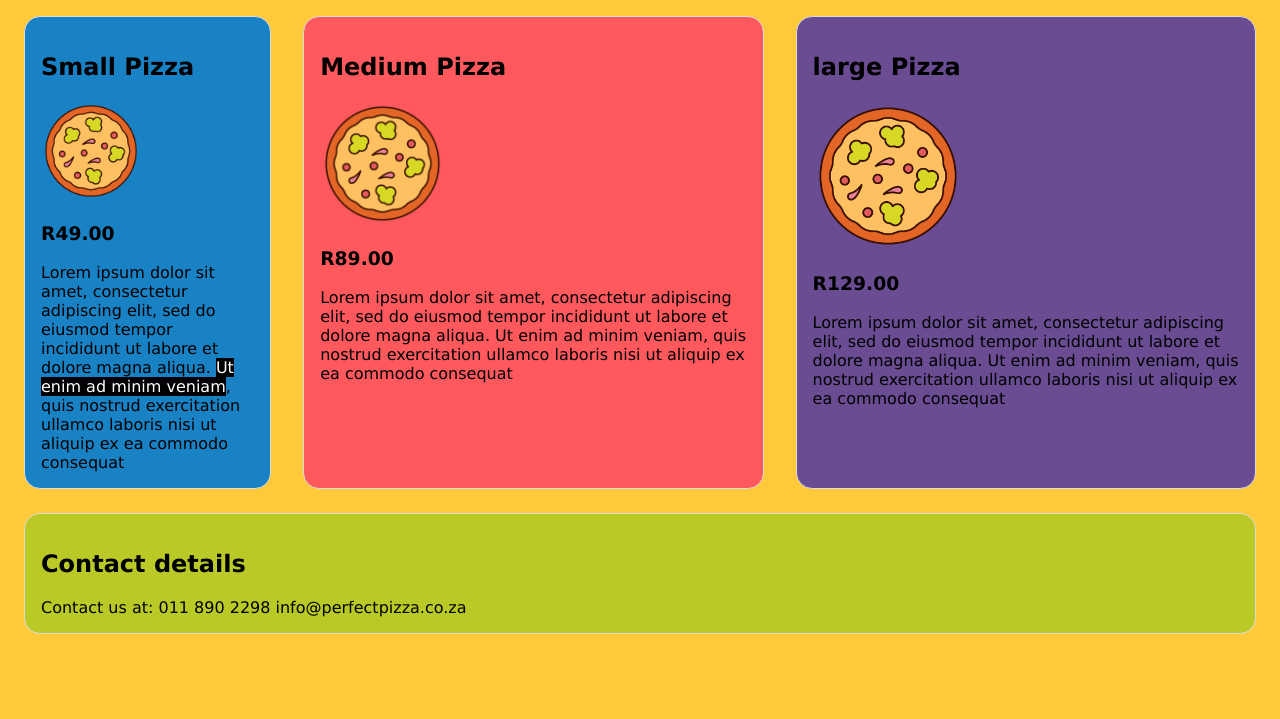
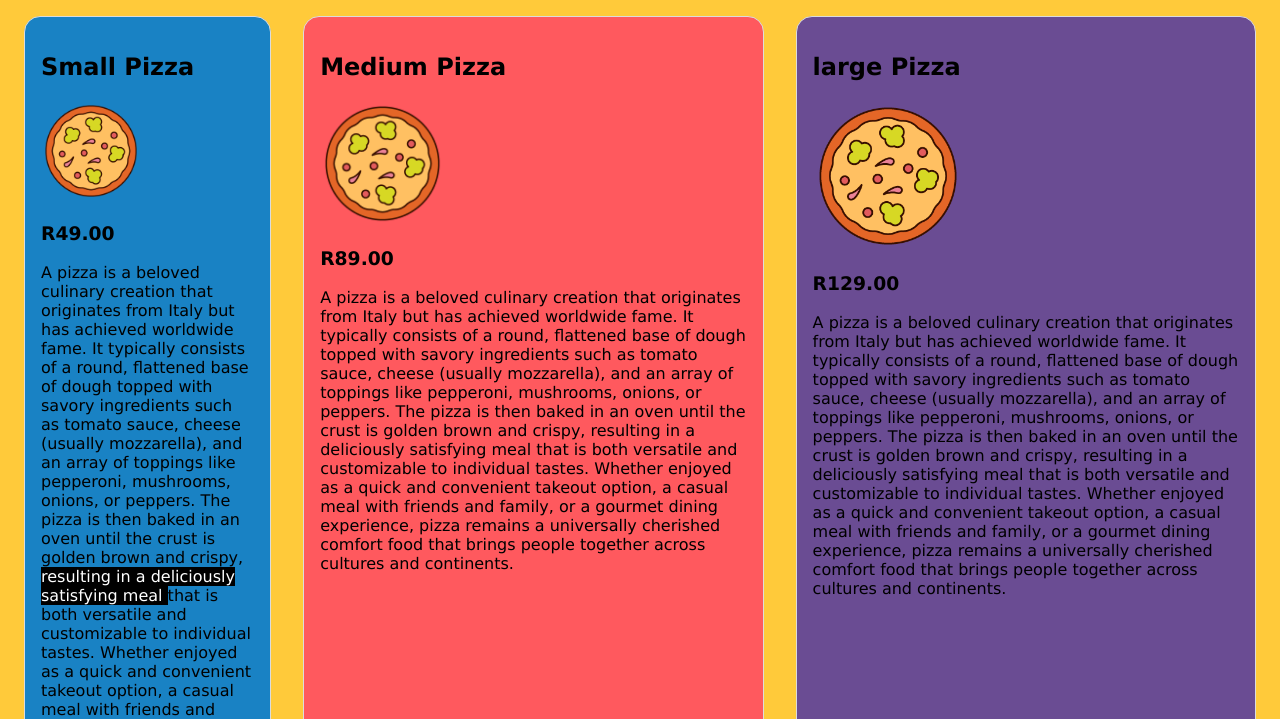
Before and after one commit to NakimJoy/perfect-pizza, a plain HTML site: page index.html in a window 1280 px wide. Shown: the part 81-800 px from the top of the page. Drawn offline with Linux system fonts and the light colour scheme.

Commit message:
final commit

```diff
--- a/index.html
+++ b/index.html
@@ -19,10 +19,7 @@
             <img src="pizz-one.png" width="100">
             <h3>R49.00</h3>
             <div>
-                Lorem ipsum dolor sit amet, consectetur adipiscing elit, sed do eiusmod tempor incididunt ut labore et
-                dolore magna aliqua. <span class="special">Ut enim ad minim veniam</span>, quis nostrud exercitation ullamco laboris nisi ut aliquip
-                ex
-                ea commodo consequat
+            A pizza is a beloved culinary creation that originates from Italy but has achieved worldwide fame. It typically consists of a round, flattened base of dough topped with savory ingredients such as tomato sauce, cheese (usually mozzarella), and an array of toppings like pepperoni, mushrooms, onions, or peppers. The pizza is then baked in an oven until the crust is golden brown and crispy, <span class="special">resulting in a deliciously satisfying meal </span>that is both versatile and customizable to individual tastes. Whether enjoyed as a quick and convenient takeout option, a casual meal with friends and family, or a gourmet dining experience, pizza remains a universally cherished comfort food that brings people together across cultures and continents.
             </div>
 
         </div>
@@ -32,10 +29,7 @@
             <img src="pizz-one.png" width="125">
             <h3>R89.00</h3>
             <div>
-                Lorem ipsum dolor sit amet, consectetur adipiscing elit, sed do eiusmod tempor incididunt ut labore et
-                dolore magna aliqua. Ut enim ad minim veniam, quis nostrud exercitation ullamco laboris nisi ut aliquip
-                ex
-                ea commodo consequat
+                A pizza is a beloved culinary creation that originates from Italy but has achieved worldwide fame. It typically consists of a round, flattened base of dough topped with savory ingredients such as tomato sauce, cheese (usually mozzarella), and an array of toppings like pepperoni, mushrooms, onions, or peppers. The pizza is then baked in an oven until the crust is golden brown and crispy, resulting in a deliciously satisfying meal that is both versatile and customizable to individual tastes. Whether enjoyed as a quick and convenient takeout option, a casual meal with friends and family, or a gourmet dining experience, pizza remains a universally cherished comfort food that brings people together across cultures and continents.
             </div>
 
         </div>
@@ -46,11 +40,7 @@
             <img src="pizz-one.png" width="150">
             <h3>R129.00</h3>
             <div>
-                Lorem ipsum dolor sit amet, consectetur adipiscing elit, sed do eiusmod tempor incididunt ut labore et
-                dolore magna aliqua. Ut enim ad minim veniam, quis nostrud exercitation ullamco laboris nisi ut aliquip
-                ex
-                ea commodo consequat
-
+                A pizza is a beloved culinary creation that originates from Italy but has achieved worldwide fame. It typically consists of a round, flattened base of dough topped with savory ingredients such as tomato sauce, cheese (usually mozzarella), and an array of toppings like pepperoni, mushrooms, onions, or peppers. The pizza is then baked in an oven until the crust is golden brown and crispy, resulting in a deliciously satisfying meal that is both versatile and customizable to individual tastes. Whether enjoyed as a quick and convenient takeout option, a casual meal with friends and family, or a gourmet dining experience, pizza remains a universally cherished comfort food that brings people together across cultures and continents.
             </div>
 
         </div>
```
